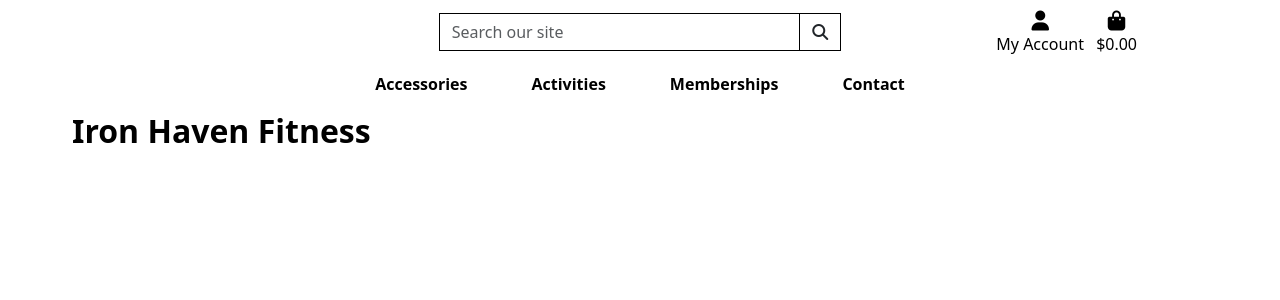
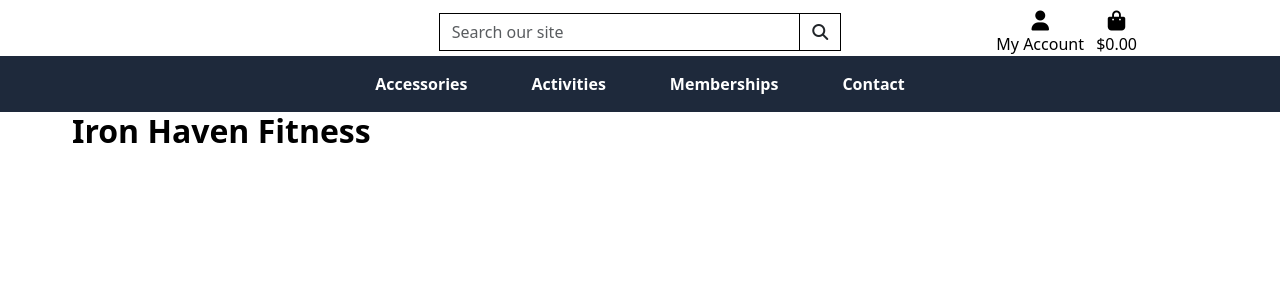
Before and after one commit to richard9106/Project-5, a Django app: page / in a window 1280 px wide. Shown: the top 300 px of the page. Run offline with Django 5.2, Linux system fonts and the light colour scheme; some libraries are stand-ins or nearby versions.

Commit message:
Feat: changing menu style

```diff
--- a/static/css/base.css
+++ b/static/css/base.css
@@ -0,0 +1,11 @@
+/*------------Globals*/
+
+body,p,div{
+    color: black;
+}
+
+.logo{
+    width: 100px;
+    margin: 0;
+    padding: 0;
+}
--- /dev/null
+++ b/static/css/nav.css
@@ -0,0 +1,26 @@
+/*------------Globals*/
+
+.nav-link{
+    color:white!important;
+}
+
+nav,
+    .offcanvas {
+      background-color: #1e293b;
+    }
+    .navbar-toggler {
+      border: none;
+    }
+    .navbar-toggler:focus {
+      outline: none;
+      box-shadow: none;
+    }
+    .navbar-toggler-icon{
+      color:white!important;
+    }
+
+    @media (max-width: 768px) {
+      .navbar-nav > li:hover {
+        background-color: #0dcaf0;
+      }
+    }
--- a/templates/base.html
+++ b/templates/base.html
@@ -16,11 +16,16 @@
     {% block corecss %}
     <link href="https://cdn.jsdelivr.net/npm/bootstrap@5.3.3/dist/css/bootstrap.min.css" rel="stylesheet" integrity="sha384-QWTKZyjpPEjISv5WaRU9OFeRpok6YctnYmDr5pNlyT2bRjXh0JMhjY6hW+ALEwIH" crossorigin="anonymous">
     <link rel="stylesheet" href="https://fonts.googleapis.com/css?family=Lato&display=swap">
+    <link
+      rel="stylesheet"
+      href="https://cdn.jsdelivr.net/npm/bootstrap-icons@1.10.3/font/bootstrap-icons.css"
+    />
     <link rel="stylesheet" href="{% static 'css/base.css'%}">
     {% endblock%}
 
 
     {% block extra_css %}
+    <link rel="stylesheet" href="{% static 'css/nav.css'%}">
 
     {% endblock %}
 
@@ -95,11 +100,9 @@
                 </ul>
             </div>
         </div>
-        <div class="row bg-white">
-            <nav class="navbar navbar-expand-lg navbar-light w-100">
-                <button class="navbar-toggler" type="button" data-bs-toggle="collapse" data-bs-target="#main-nav" aria-controls="main-nav" aria-expanded="false" aria-label="Toggle navigation">
-                    <span class="navbar-toggler-icon"></span>
-                </button>
+        <div class="row">
+            <nav class="navbar navbar-dark navbar-expand-lg w-100">
+
                 {% include 'includes/main-nav.html' %}
             </nav>
         </div>
--- a/templates/includes/main-nav.html
+++ b/templates/includes/main-nav.html
@@ -1,33 +1,100 @@
-<div class="collapse navbar-collapse" id="main-nav">
-    <ul class="navbar-nav w-auto mx-auto">
+{% load static %}
+
+<!--New Navbar for mobile-->
+<div class="container-fluid">
+
+
+  <!-- NAV BUTTON  -->
+  <button
+    class="navbar-toggler "
+    type="button"
+    data-bs-toggle="offcanvas"
+    data-bs-target="#menuLateral"
+  >
+    <span class="navbar-toggler-icon"></span>
+  </button>
+
+  <!-- OFFCANVAS MAIN CONTAINER START -->
+  <section class="offcanvas offcanvas-start" id="menuLateral" tabindex="-1">
+    <div class="offcanvas-header" data-bs-theme="dark">
+      <img src="{%static 'images/logo1.png'%}" class="logo" alt="logo iron heaven fitnes">
+      <button
+        class="btn-close"
+        type="button"
+        aria-label="Close"
+        data-bs-dismiss="offcanvas"
+      ></button>
+    </div>
+    <!-- OFF CANVAS MENU LINKS  START-->
+    <div class="offcanvas-body d-flex flex-column justify-content-between px-0">
+      <ul class="navbar-nav w-auto ms-3 mx-lg-auto">
         <li class="nav-item dropdown">
-            <a class="logo-font fw-bold  nav-link text-black me-5" href="#" id="all-products-link" data-bs-toggle="dropdown" aria-haspopup="true" aria-expanded="false">
+          <a
+            class="logo-font fw-bold nav-link me-5"
+            href="#"
+            id="products-link"
+            data-bs-toggle="dropdown"
+            aria-haspopup="true"
+            aria-expanded="false"
+          >
             Accessories
           </a>
-            <div class="dropdown-menu border-0" aria-labelledby="all-products-link">
-                <a href= "#"  class="dropdown-item">Most Popular</a>
-                <a href= "#"  class="dropdown-item ">Special offers</a>
-                <a href= "#"  class="dropdown-item ">By Category</a>
-                <a href= "#"  class="dropdown-item">All Products</a>
+          <div
+            class="dropdown-menu border-0"
+            aria-labelledby="all-products-link"
+          >
+            <a href="#" class="dropdown-item">Most Popular</a>
+            <a href="#" class="dropdown-item">Special offers</a>
+            <a href="#" class="dropdown-item">By Category</a>
+            <a href="#" class="dropdown-item">All Products</a>
           </div>
         </li>
 
         <li class="nav-item">
-            <a class="logo-font fw-bold nav-link text-black me-5" href="#" id="clothing-link" >
+          <a
+            class=" fw-bold nav-link me-5"
+            href="#"
+            id="activities-link"
+          >
             Activities
           </a>
         </li>
 
         <li class="nav-item dropdown">
-            <a class="logo-font fw-bold  nav-link text-black me-5" href="#" id="homeware-link" data-bs-toggle="dropdown" aria-haspopup="true" aria-expanded="false">
+          <a
+            class="fw-bold nav-link me-5"
+            href="#"
+            id="membership-link"
+            data-bs-toggle="dropdown"
+            aria-haspopup="true"
+            aria-expanded="false"
+          >
             Memberships
           </a>
         </li>
 
         <li class="nav-item dropdown">
-            <a class="logo-font fw-bold  nav-link text-black" href="#" id="specials-link" data-bs-toggle="dropdown" aria-haspopup="true" aria-expanded="false">
+          <a
+            class=" fw-bold nav-link"
+            href="#"
+            id="contact-link"
+            data-bs-toggle="dropdown"
+            aria-haspopup="true"
+            aria-expanded="false"
+          >
             Contact
           </a>
         </li>
       </ul>
+      <!-- enlaces redes sociales -->
+
+      <div class="d-lg-none align-self-center py-3">
+        <a href=""><i class="bi bi-twitter px-2 text-info fs-2"></i></a>
+        <a href=""><i class="bi bi-facebook px-2 text-info fs-2"></i></a>
+        <a href=""><i class="bi bi-github px-2 text-info fs-2"></i></a>
+        <a href=""><i class="bi bi-whatsapp px-2 text-info fs-2"></i></a>
       </div>
+    </div>
+  </section>
+  <!-- OFFCANVAS MAIN CONTAINER END  -->
+</div>
```
Also changed, not shown: static/images/logo1.png (added), static/images/logo2.png (added). Lines whose indentation alone changed are shown as unchanged.
